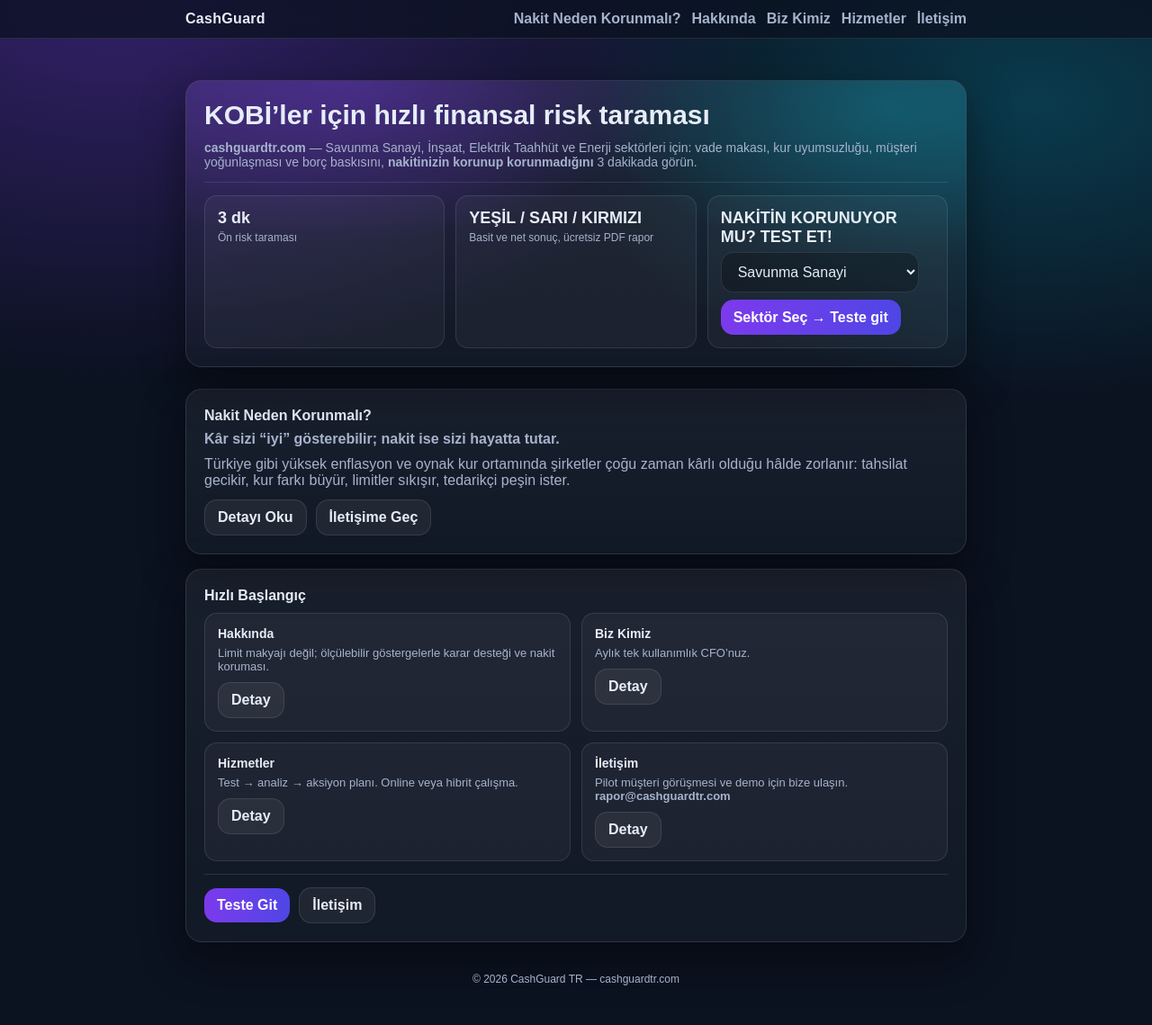
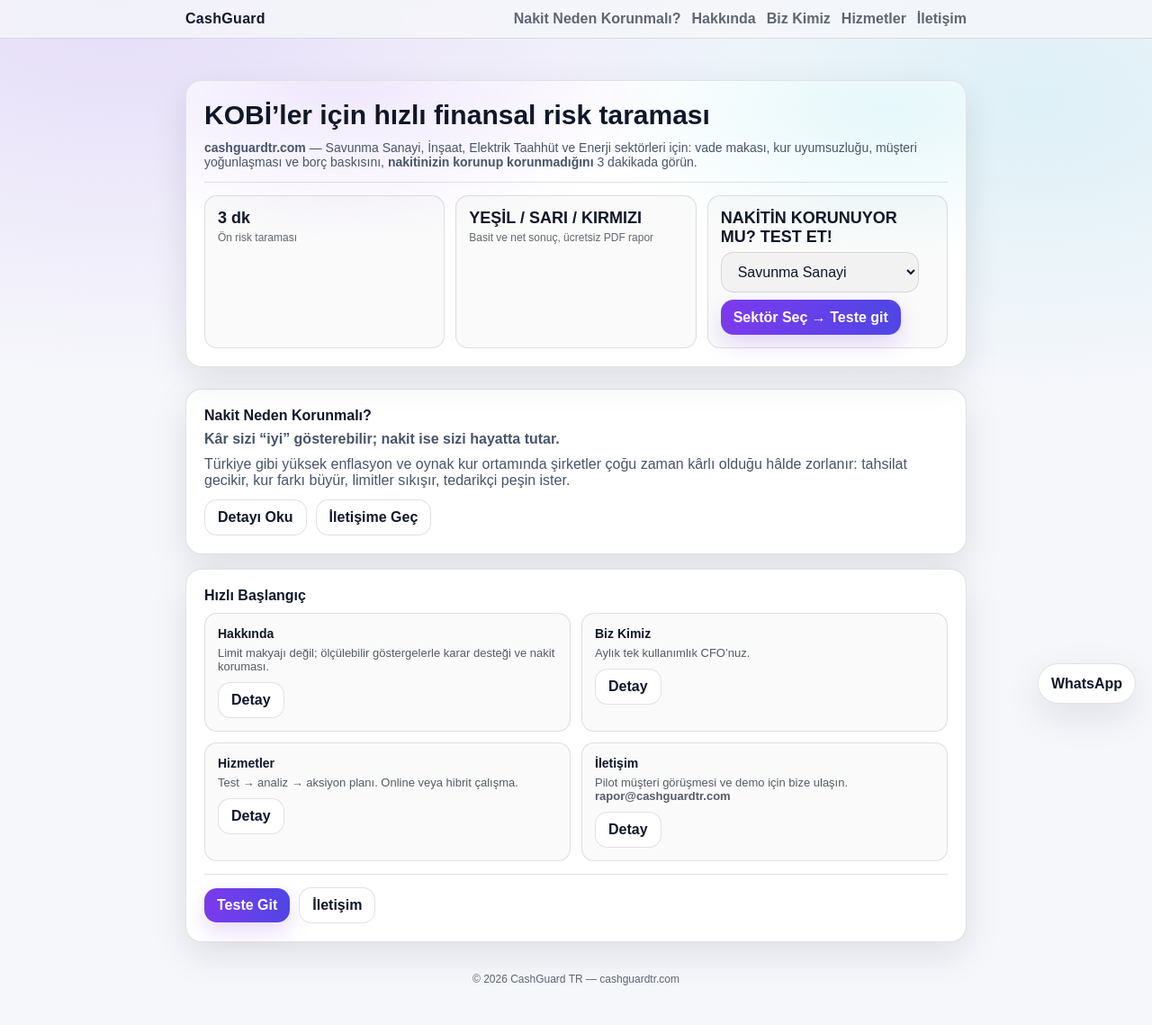
Before and after one commit to osmanekinci26/cashguardtr, a FastAPI app: page / in a window 1280 px wide. Shown: the whole page at 90% size. Run offline with FastAPI, Linux system fonts and the light colour scheme.

Commit message:
UI overhaul: light theme + WhatsApp live support widget + new result dashboard

```diff
--- a/app/static/style.css
+++ b/app/static/style.css
@@ -1,16 +1,18 @@
-/* CASHGUARDTR THEME v999 */
+/* CASHGUARDTR THEME v1000 (LIGHT) */
 
 :root{
-  --bg:#0b1220;
-  --card:#0f1b33;
-  --text:#e6edf7;
-  --muted:#a6b3cc;
-  --border:rgba(255,255,255,.10);
-  --shadow:0 18px 50px rgba(0,0,0,.45);
+  /* Light palette */
+  --bg:#f6f7fb;
+  --card:#ffffff;
+  --text:#0f172a;
+  --muted:#475569;
+  --border:rgba(15,23,42,.12);
+  --shadow:0 14px 40px rgba(15,23,42,.10);
 
+  /* Accent kept (same vibe, works on light) */
   --accent:#7c3aed;
-  --accent2:#22c55e;
-  --accent3:#06b6d4;
+  --accent2:#16a34a;
+  --accent3:#0891b2;
 
   --radius:18px;
 }
@@ -21,18 +23,18 @@ body{
   margin:0;
   font-family:Arial, sans-serif;
   background:
-    radial-gradient(1200px 700px at 10% 0%, rgba(124,58,237,.35), transparent 60%),
-    radial-gradient(1000px 600px at 90% 10%, rgba(6,182,212,.25), transparent 55%),
+    radial-gradient(1200px 700px at 10% 0%, rgba(124,58,237,.14), transparent 60%),
+    radial-gradient(1000px 600px at 90% 10%, rgba(6,182,212,.10), transparent 55%),
     var(--bg);
   color:var(--text);
 }
 
 .container{max-width:900px;margin:0 auto;padding:28px 16px}
 .nav{display:flex;align-items:center;justify-content:space-between;margin-bottom:14px}
-.brand{font-weight:800;letter-spacing:.3px}
+.brand{font-weight:800;letter-spacing:.3px;color:var(--text)}
 
 .card{
-  background: linear-gradient(180deg, rgba(255,255,255,.06), rgba(255,255,255,.03));
+  background: var(--card);
   border-radius:var(--radius);
   box-shadow:var(--shadow);
   padding:20px;
@@ -52,12 +54,12 @@ input,select{
   padding:10px 12px;
   border-radius:14px;
   border:1px solid var(--border);
-  background: rgba(0,0,0,.25);
+  background: rgba(15,23,42,.03);
   color: var(--text);
 }
-input::placeholder{ color: rgba(230,237,247,.55); }
+input::placeholder{ color: rgba(15,23,42,.45); }
 
-.actions{margin-top:14px;display:flex;gap:10px;align-items:center}
+.actions{margin-top:14px;display:flex;gap:10px;align-items:center;flex-wrap:wrap}
 
 .btn{
   display:inline-block;
@@ -69,29 +71,39 @@ input::placeholder{ color: rgba(230,237,247,.55); }
   border:none;
   cursor:pointer;
   font-weight:900;
+  box-shadow: 0 10px 24px rgba(124,58,237,.18);
 }
 .btn.secondary{
-  background: rgba(255,255,255,.06);
+  background: #ffffff;
   color: var(--text);
   border:1px solid var(--border);
+  box-shadow: none;
 }
-.btn.secondary:hover{ background: rgba(255,255,255,.10); }
+.btn.secondary:hover{ background: rgba(15,23,42,.03); }
 
-.badge{ display:inline-block;padding:7px 11px;border-radius:999px;font-weight:900; }
-.GREEN{ background: rgba(34,197,94,.18); border:1px solid rgba(34,197,94,.35); }
-.YELLOW{ background: rgba(250,204,21,.16); border:1px solid rgba(250,204,21,.35); }
-.RED{ background: rgba(239,68,68,.16); border:1px solid rgba(239,68,68,.35); }
+.badge{
+  display:inline-block;
+  padding:7px 11px;
+  border-radius:999px;
+  font-weight:900;
+  color: var(--text);
+}
 
-/* list yazısı koyu temada beyaz olmalı */
+/* Risk badge colors for light theme */
+.GREEN{ background: rgba(34,197,94,.12); border:1px solid rgba(34,197,94,.28); }
+.YELLOW{ background: rgba(250,204,21,.14); border:1px solid rgba(250,204,21,.30); }
+.RED{ background: rgba(239,68,68,.12); border:1px solid rgba(239,68,68,.28); }
+
+/* list text now dark */
 .list{margin:10px 0 0 18px;color:var(--text)}
-.small{font-size:12px;color:var(--muted)}
+.small{font-size:12px;color:rgba(15,23,42,.65)}
 hr{border:none;border-top:1px solid var(--border);margin:14px 0}
 
 /* ---- Landing extras ---- */
 .header {
   position: sticky;
   top: 0;
-  background: rgba(11,18,32,.75);
+  background: rgba(246,247,251,.80);
   backdrop-filter: blur(8px);
   border-bottom: 1px solid var(--border);
 }
@@ -105,7 +117,7 @@ hr{border:none;border-top:1px solid var(--border);margin:14px 0}
   gap: 12px;
 }
 .navlinks { display: flex; gap: 12px; flex-wrap: wrap; }
-.navlinks a { color: var(--muted); font-weight: 700; text-decoration: none; }
+.navlinks a { color: rgba(15,23,42,.65); font-weight: 700; text-decoration: none; }
 .navlinks a:hover { color: var(--text); }
 
 .hero { padding: 18px 0 8px 0; }
@@ -122,10 +134,10 @@ hr{border:none;border-top:1px solid var(--border);margin:14px 0}
   padding: 14px;
   border-radius: 14px;
   border: 1px solid var(--border);
-  background: rgba(255,255,255,.04);
+  background: rgba(15,23,42,.02);
 }
 .kpi .big { font-size: 18px; font-weight: 900; color: var(--text); }
-.kpi .label { color: var(--muted); font-size: 12px; margin-top: 4px; }
+.kpi .label { color: rgba(15,23,42,.65); font-size: 12px; margin-top: 4px; }
 
 .features { display: grid; grid-template-columns: 1fr 1fr; gap: 12px; margin-top: 10px; }
 @media (max-width:700px){ .features { grid-template-columns: 1fr; } }
@@ -133,12 +145,12 @@ hr{border:none;border-top:1px solid var(--border);margin:14px 0}
   padding: 14px;
   border-radius: 14px;
   border: 1px solid var(--border);
-  background: rgba(255,255,255,.04);
+  background: rgba(15,23,42,.02);
 }
 .feature h3 { margin: 0 0 6px 0; font-size: 14px; color: var(--text); }
-.feature p { margin: 0; font-size: 13px; color: var(--muted); }
+.feature p { margin: 0; font-size: 13px; color: rgba(15,23,42,.70); }
 
-.footer { margin-top: 18px; padding: 16px; color: var(--muted); font-size: 12px; text-align: center; }
+.footer { margin-top: 18px; padding: 16px; color: rgba(15,23,42,.65); font-size: 12px; text-align: center; }
 
 .hero .card{
   position: relative;
@@ -148,18 +160,19 @@ hr{border:none;border-top:1px solid var(--border);margin:14px 0}
   content:"";
   position:absolute; inset:-2px;
   background:
-    radial-gradient(600px 300px at 20% 0%, rgba(124,58,237,.35), transparent 60%),
-    radial-gradient(600px 300px at 90% 10%, rgba(6,182,212,.25), transparent 55%);
+    radial-gradient(600px 300px at 20% 0%, rgba(124,58,237,.12), transparent 60%),
+    radial-gradient(600px 300px at 90% 10%, rgba(6,182,212,.10), transparent 55%);
   pointer-events:none;
 }
 .hero .card > *{ position: relative; }
+
 /* Tooltip */
 .label-row{display:flex; align-items:center; gap:8px;}
 .info{
   width:18px; height:18px; border-radius:999px;
   display:inline-flex; align-items:center; justify-content:center;
   font-size:12px; font-weight:900;
-  background: rgba(255,255,255,.10);
+  background: rgba(15,23,42,.05);
   border:1px solid var(--border);
   color: var(--text);
   cursor: default;
@@ -415,3 +365,68 @@ input, select {
     100%{ transform: rotate(90deg) translateY(0); }
   }
 }
+
+/* =========================================================
+   WhatsApp Live Support Widget (global)
+   (HTML/JS snippet will be added to base.html)
+   ========================================================= */
+.wa-widget{ position: fixed; right: 18px; bottom: 18px; z-index: 9999; }
+.wa-fab{
+  padding: 12px 14px;
+  border-radius: 999px;
+  border: 1px solid var(--border);
+  background: #ffffff;
+  color: var(--text);
+  box-shadow: var(--shadow);
+  cursor: pointer;
+  font-weight: 900;
+}
+.wa-panel{
+  width: 320px;
+  max-width: calc(100vw - 36px);
+  margin-top: 10px;
+  background: #ffffff;
+  border: 1px solid var(--border);
+  border-radius: 16px;
+  box-shadow: var(--shadow);
+  overflow: hidden;
+  display: none;
+}
+.wa-panel.open{ display: block; }
+
+.wa-head{
+  display:flex;
+  align-items:flex-start;
+  justify-content: space-between;
+  gap: 12px;
+  padding: 12px 12px;
+  background: rgba(15,23,42,.02);
+  border-bottom: 1px solid var(--border);
+}
+.wa-title{ font-weight: 900; color: var(--text); }
+.wa-sub{ font-size: 12px; opacity: .75; margin-top: 2px; color: var(--muted); }
+.wa-close{
+  border: none;
+  background: transparent;
+  cursor: pointer;
+  font-size: 16px;
+  line-height: 1;
+  padding: 6px 8px;
+  border-radius: 10px;
+}
+.wa-body{ padding: 12px; }
+.wa-text{ font-size: 14px; opacity: .9; margin-bottom: 10px; color: var(--text); }
+
+.wa-cta{
+  display: block;
+  text-align: center;
+  padding: 12px 12px;
+  border-radius: 12px;
+  background: linear-gradient(90deg, var(--accent), #4f46e5);
+  color: #fff;
+  font-weight: 900;
+  text-decoration: none;
+  border: 1px solid rgba(15,23,42,.08);
+  box-shadow: 0 10px 24px rgba(124,58,237,.14);
+}
+.wa-note{ font-size: 12px; opacity:.75; margin-top: 10px; color: var(--muted); }
--- a/app/templates/base.html
+++ b/app/templates/base.html
@@ -5,7 +5,7 @@
   <title>{{ title or "CashGuard | cashguardtr.com" }}</title>
   <meta name="viewport" content="width=device-width, initial-scale=1" />
   <link rel="icon" href="/static/favicon.ico" type="image/x-icon">
-  <link rel="stylesheet" href="/static/style.css?v=2">
+  <link rel="stylesheet" href="/static/style.css?v=3">
 </head>
 
 <body>
@@ -34,5 +34,65 @@
       © {{ year }} CashGuard TR — cashguardtr.com
     </div>
   </div>
+
+  <!-- ===== WhatsApp Live Support (Global) ===== -->
+  <div class="wa-widget" id="waWidget" aria-live="polite">
+    <button class="wa-fab" id="waFab" type="button" aria-label="WhatsApp canlı destek">
+      WhatsApp
+    </button>
+
+    <div class="wa-panel" id="waPanel" role="dialog" aria-label="WhatsApp canlı destek paneli">
+      <div class="wa-head">
+        <div>
+          <div class="wa-title">Canlı Destek</div>
+          <div class="wa-sub">Genelde 5 dk içinde dönüş.</div>
+        </div>
+        <button class="wa-close" id="waClose" type="button" aria-label="Kapat">✕</button>
+      </div>
+
+      <div class="wa-body">
+        <div class="wa-text">Merhaba 👋 Nasıl yardımcı olalım?</div>
+
+        <a class="wa-cta" target="_blank" rel="noopener"
+           href="https://wa.me/905316323779?text=Merhaba%20CashGuard%20ile%20ilgili%20destek%20almak%20istiyorum.">
+          WhatsApp’ta yaz
+        </a>
+
+        <div class="wa-note">Not: Kişisel veri paylaşmayın.</div>
+      </div>
+    </div>
+  </div>
+
+  <script>
+    (function(){
+      const fab = document.getElementById('waFab');
+      const panel = document.getElementById('waPanel');
+      const close = document.getElementById('waClose');
+
+      function toggle(open){
+        if (!panel) return;
+        panel.classList.toggle('open', open);
+      }
+
+      if (fab) fab.addEventListener('click', () => {
+        toggle(!panel.classList.contains('open'));
+      });
+
+      if (close) close.addEventListener('click', () => toggle(false));
+
+      document.addEventListener('keydown', (e) => {
+        if (e.key === 'Escape') toggle(false);
+      });
+
+      // dışarı tıklayınca kapat (opsiyonel ama UX iyi)
+      document.addEventListener('click', (e) => {
+        if (!panel || !fab) return;
+        const widget = document.getElementById('waWidget');
+        if (!widget) return;
+        if (!widget.contains(e.target) && panel.classList.contains('open')) toggle(false);
+      });
+    })();
+  </script>
+  <!-- ===== /WhatsApp Live Support (Global) ===== -->
 </body>
 </html>
```
Also changed, not shown: other parts of app/static/style.css (+29 -92 lines), app/templates/why-cash.html (deleted, +0 -38 lines).
